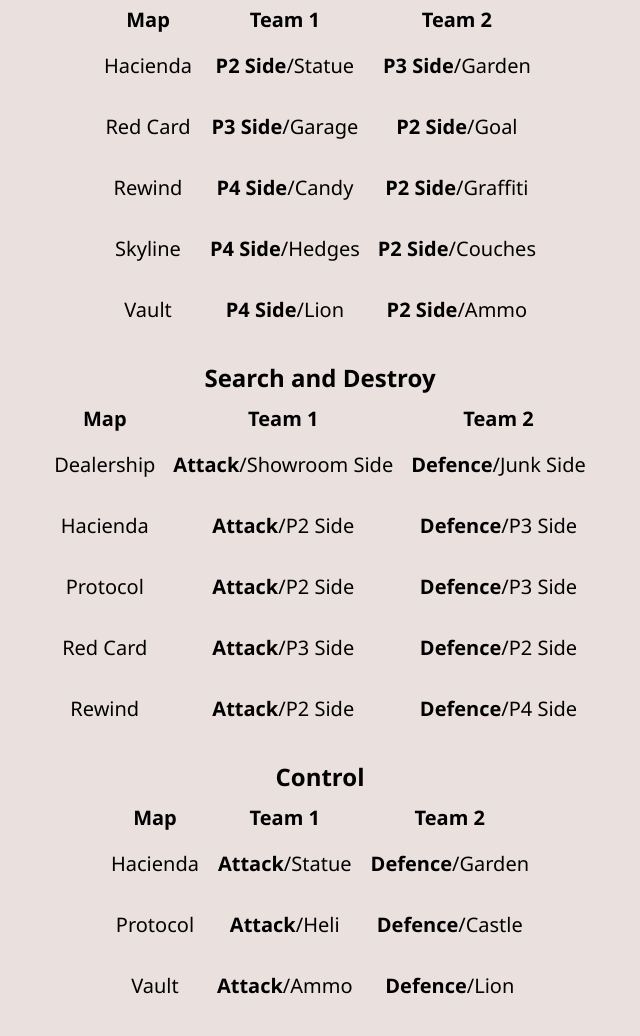
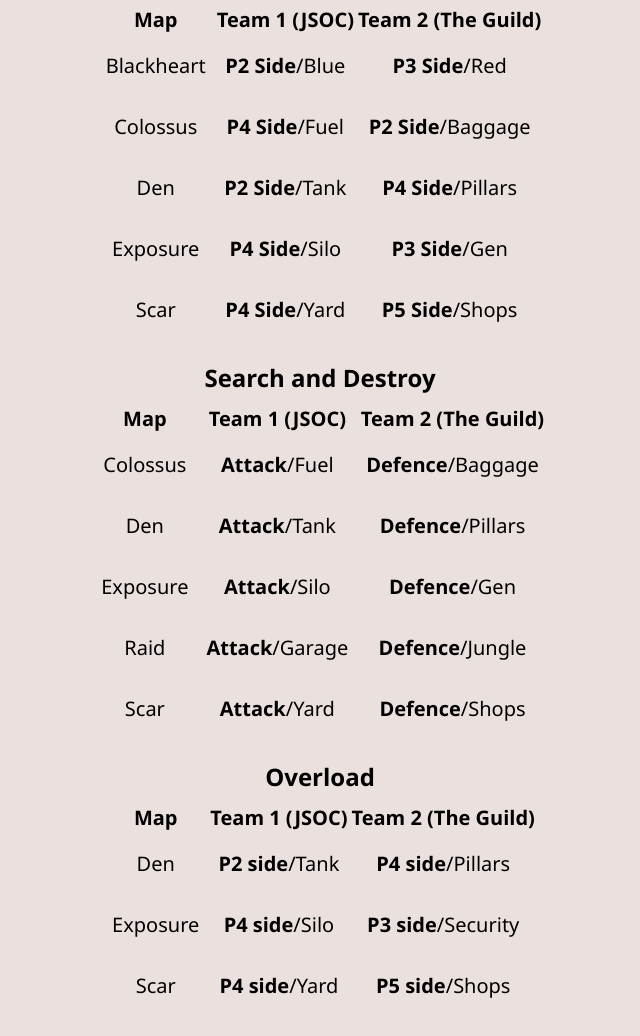
Before and after one commit to esportsrecleagues/tacmapsExe, a plain HTML site: page sides/bo7/index.html in a window 1280 px wide. Shown: the part 198-1234 px from the top of the page, without its empty margins (320-960 px from the left). Drawn offline with Linux system fonts and the light colour scheme; files that its build step writes are made by us from their sources.

Commit message:
Updated bo7 sides page

```diff
--- a/sides/bo7/index.html
+++ b/sides/bo7/index.html
@@ -19,35 +19,35 @@
             <thead>
                 <tr>
                     <th>Map</th>
-                    <th>Team 1</th>
-                    <th>Team 2</th>
+                    <th>Team 1 (JSOC)</th>
+                    <th>Team 2 (The Guild)</th>
                 </tr>
             </thead>
             <tbody>
                 <tr>
-                    <td class="map-cell">Hacienda</td>
-                    <td class="side-cell"><b>P2 Side</b>/Statue</td>
-                    <td class="side-cell"><b>P3 Side</b>/Garden</td>
+                    <td class="map-cell">Blackheart</td>
+                    <td class="side-cell"><b>P2 Side</b>/Blue</td>
+                    <td class="side-cell"><b>P3 Side</b>/Red</td>
                 </tr>
                 <tr>
-                    <td class="map-cell">Red Card</td>
-                    <td class="side-cell"><b>P3 Side</b>/Garage</td>
-                    <td class="side-cell"><b>P2 Side</b>/Goal</td>
+                    <td class="map-cell">Colossus</td>
+                    <td class="side-cell"><b>P4 Side</b>/Fuel</td>
+                    <td class="side-cell"><b>P2 Side</b>/Baggage</td>
                 </tr>
                 <tr>
-                    <td class="map-cell">Rewind</td>
-                    <td class="side-cell"><b>P4 Side</b>/Candy</td>
-                    <td class="side-cell"><b>P2 Side</b>/Graffiti</td>
+                    <td class="map-cell">Den</td>
+                    <td class="side-cell"><b>P2 Side</b>/Tank</td>
+                    <td class="side-cell"><b>P4 Side</b>/Pillars</td>
                 </tr>
                 <tr>
-                    <td class="map-cell">Skyline</td>
-                    <td class="side-cell"><b>P4 Side</b>/Hedges</td>
-                    <td class="side-cell"><b>P2 Side</b>/Couches</td>
+                    <td class="map-cell">Exposure</td>
+                    <td class="side-cell"><b>P4 Side</b>/Silo</td>
+                    <td class="side-cell"><b>P3 Side</b>/Gen</td>
                 </tr>
                 <tr>
-                    <td class="map-cell">Vault</td>
-                    <td class="side-cell"><b>P4 Side</b>/Lion</td>
-                    <td class="side-cell"><b>P2 Side</b>/Ammo</td>
+                    <td class="map-cell">Scar</td>
+                    <td class="side-cell"><b>P4 Side</b>/Yard</td>
+                    <td class="side-cell"><b>P5 Side</b>/Shops</td>
                 </tr>
             </tbody>
         </table>
@@ -57,71 +57,67 @@
             <thead>
                 <tr>
                     <th>Map</th>
-                    <th>Team 1</th>
-                    <th>Team 2</th>
+                    <th>Team 1 (JSOC)</th>
+                    <th>Team 2 (The Guild)</th>
                 </tr>
             </thead>
             <tbody>
                 <tr>
-                    <td class="map-cell">Dealership</td>
-                    <td class="side-cell"><b>Attack</b>/Showroom Side</td>
-                    <td class="side-cell"><b>Defence</b>/Junk Side</td>
+                    <td class="map-cell">Colossus</td>
+                    <td class="side-cell"><b>Attack</b>/Fuel</td>
+                    <td class="side-cell"><b>Defence</b>/Baggage</td>
                 </tr>
                 <tr>
-                    <td class="map-cell">Hacienda</td>
-                    <td class="side-cell"><b>Attack</b>/P2 Side</td>
-                    <td class="side-cell"><b>Defence</b>/P3 Side</td>
+                    <td class="map-cell">Den</td>
+                    <td class="side-cell"><b>Attack</b>/Tank</td>
+                    <td class="side-cell"><b>Defence</b>/Pillars</td>
                 </tr>
                 <tr>
-                    <td class="map-cell">Protocol</td>
-                    <td class="side-cell"><b>Attack</b>/P2 Side</td>
-                    <td class="side-cell"><b>Defence</b>/P3 Side</td>
+                    <td class="map-cell">Exposure</td>
+                    <td class="side-cell"><b>Attack</b>/Silo</td>
+                    <td class="side-cell"><b>Defence</b>/Gen</td>
                 </tr>
                 <tr>
-                    <td class="map-cell">Red Card</td>
-                    <td class="side-cell"><b>Attack</b>/P3 Side</td>
-                    <td class="side-cell"><b>Defence</b>/P2 Side</td>
+                    <td class="map-cell">Raid</td>
+                    <td class="side-cell"><b>Attack</b>/Garage</td>
+                    <td class="side-cell"><b>Defence</b>/Jungle</td>
                 </tr>
                 <tr>
-                    <td class="map-cell">Rewind</td>
-                    <td class="side-cell"><b>Attack</b>/P2 Side</td>
-                    <td class="side-cell"><b>Defence</b>/P4 Side</td>
+                    <td class="map-cell">Scar</td>
+                    <td class="side-cell"><b>Attack</b>/Yard</td>
+                    <td class="side-cell"><b>Defence</b>/Shops</td>
                 </tr>
             </tbody>
         </table>
 
-        <h2>Control</h2>
+        <h2>Overload</h2>
         <table class="maps-table">
             <thead>
                 <tr>
                     <th>Map</th>
-                    <th>Team 1</th>
-                    <th>Team 2</th>
+                    <th>Team 1 (JSOC)</th>
+                    <th>Team 2 (The Guild)</th>
                 </tr>
             </thead>
             <tbody>
                 <tr>
-                    <td class="map-cell">Hacienda</td>
-                    <td class="side-cell"><b>Attack</b>/Statue</td>
-                    <td class="side-cell"><b>Defence</b>/Garden</td>
+                    <td class="map-cell">Den</td>
+                    <td class="side-cell"><b>P2 side</b>/Tank</td>
+                    <td class="side-cell"><b>P4 side</b>/Pillars</td>
                 </tr>
                 <tr>
-                    <td class="map-cell">Protocol</td>
-                    <td class="side-cell"><b>Attack</b>/Heli</td>
-                    <td class="side-cell"><b>Defence</b>/Castle</td>
+                    <td class="map-cell">Exposure</td>
+                    <td class="side-cell"><b>P4 side</b>/Silo</td>
+                    <td class="side-cell"><b>P3 side</b>/Security</td>
                 </tr>
                 <tr>
-                    <td class="map-cell">Vault</td>
-                    <td class="side-cell"><b>Attack</b>/Ammo</td>
-                    <td class="side-cell"><b>Defence</b>/Lion</td>
+                    <td class="map-cell">Scar</td>
+                    <td class="side-cell"><b>P4 side</b>/Yard</td>
+                    <td class="side-cell"><b>P5 side</b>/Shops</td>
                 </tr>
             </tbody>
         </table>
-
-
     </div>
-
-
 </body>
 
 </html>
```
